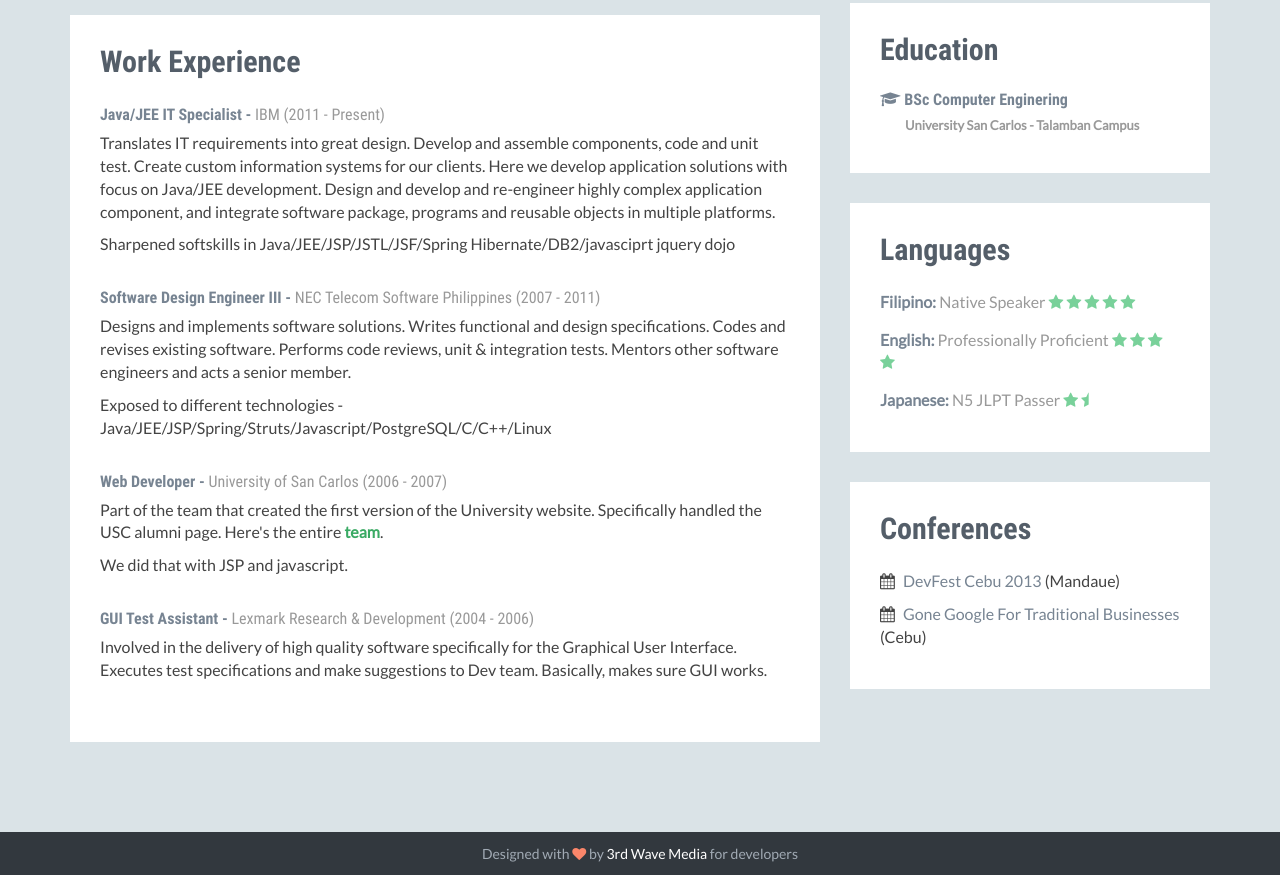
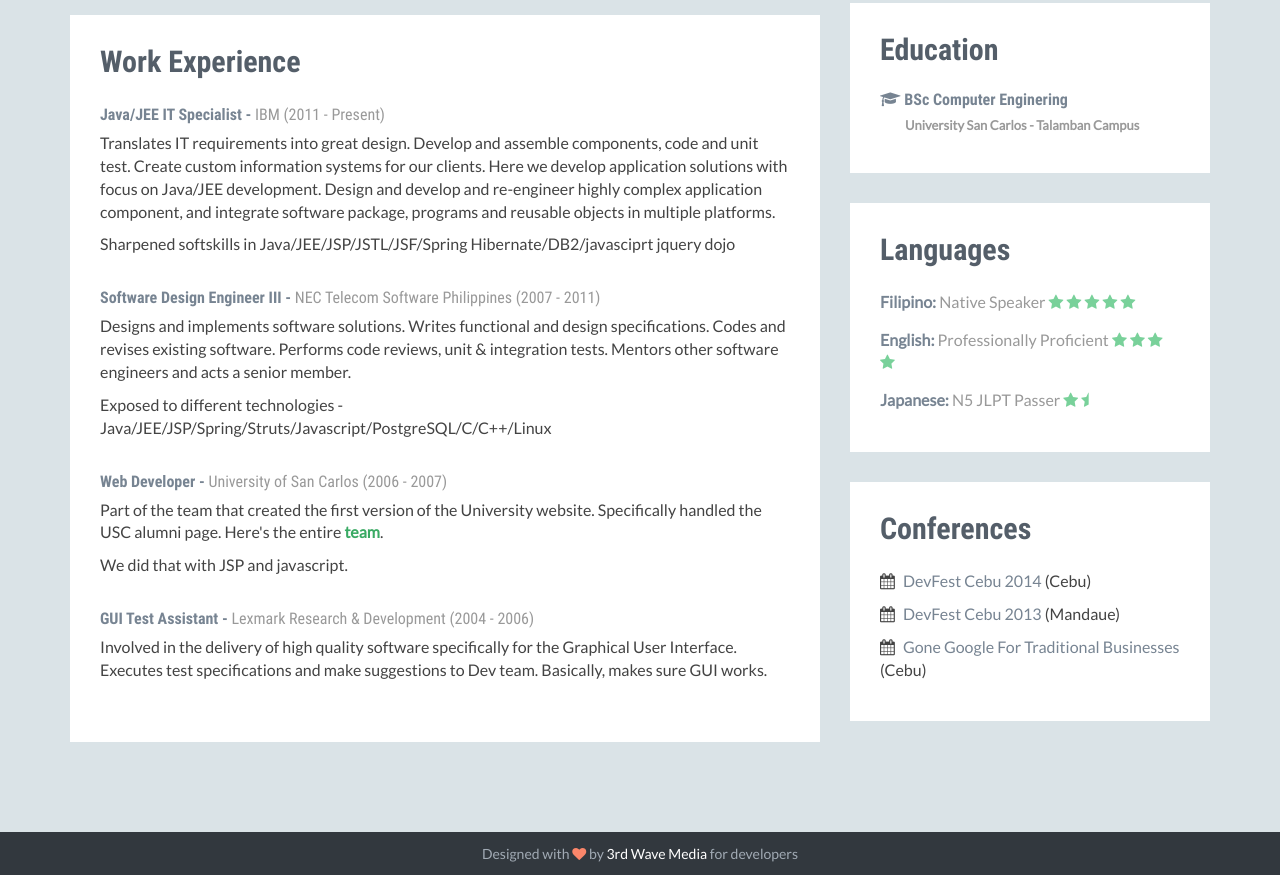
Before and after one commit to ninjapawikan/meapp, a website: page app/index.html in a window 1280 px wide. Shown: the part 1438-2313 px from the top of the page. Drawn offline with nearby package versions, Linux system fonts and the light colour scheme; files that its build step writes are made by us from their sources.

Commit message:
added devfest 2014

```diff
--- a/app/index.html
+++ b/app/index.html
@@ -255,6 +255,7 @@
                         <h2 class="heading">Conferences</h2>
                         <div class="content">
                             <ul class="list-unstyled">
+                                <li><i class="fa fa-calendar"></i> <a href="https://plus.google.com/events/c4v5nv8s8r2c7n7j83v95qttes8">DevFest Cebu 2014</a> (Cebu) </li>
                                 <li><i class="fa fa-calendar"></i> <a href="https://plus.google.com/events/ctor4em5lvprdcfpmmu6r03gh10">DevFest Cebu 2013</a> (Mandaue)</li>
                                 <li><i class="fa fa-calendar"></i> <a href="http://www.gbgcebu.org/2013/05/gbg-cebu-how-to-go-google-for.html">Gone Google For Traditional Businesses</a> (Cebu)</li>
                             </ul>
```
